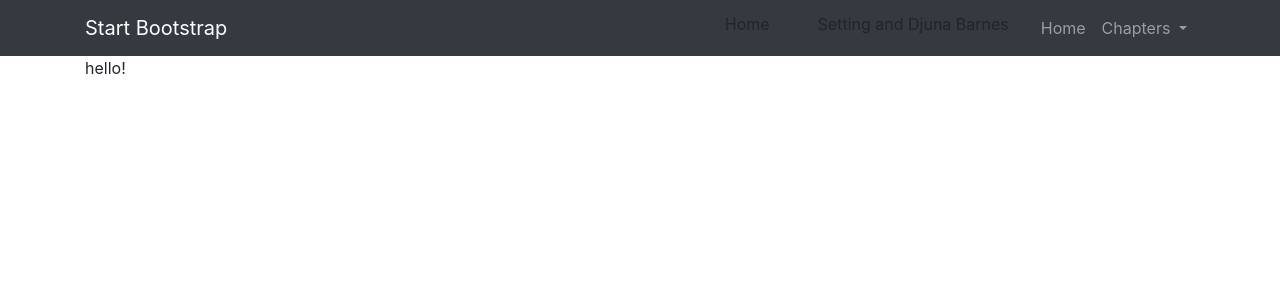
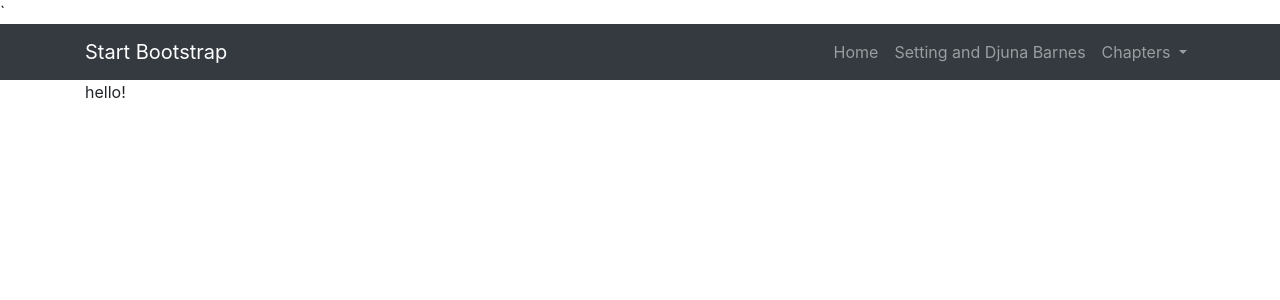
Before and after one commit to ns5ub/LadiesAlmanackGloss, a Jekyll site: the page built from index.md, in a window 1280 px wide. Shown: the top 300 px of the page. Built offline with Jekyll 4.4.1, drawn with Linux system fonts in a browser that asks for light colours; nearby versions of some CDN libraries; library files that are not in the unit come from our copies.

```diff
--- a/_layouts/template.html
+++ b/_layouts/template.html
@@ -10,6 +10,8 @@
 
   <title>Bare - Start Bootstrap Template</title>
 
+    <script src="https://cdnjs.cloudflare.com/ajax/libs/popper.js/1.11.0/umd/popper.min.js" integrity="sha384-b/U6ypiBEHpOf/4+1nzFpr53nxSS+GLCkfwBdFNTxtclqqenISfwAzpKaMNFNmj4" crossorigin="anonymous"></script>
+
     <!-- Latest compiled and minified CSS -->
     <link rel="stylesheet" href="https://maxcdn.bootstrapcdn.com/bootstrap/4.5.2/css/bootstrap.min.css">
 
@@ -20,7 +22,7 @@
     <script src="https://cdnjs.cloudflare.com/ajax/libs/popper.js/1.16.0/umd/popper.min.js"></script>
 
     <!-- Latest compiled JavaScript -->
-  <script src="https://maxcdn.bootstrapcdn.com/bootstrap/4.5.2/js/bootstrap.min.js"></script>
+    <script src="https://maxcdn.bootstrapcdn.com/bootstrap/4.5.2/js/bootstrap.min.js"></script>`
 
 </head>
 
@@ -36,11 +38,11 @@
       <div class="collapse navbar-collapse" id="navbarResponsive">
         <ul class="navbar-nav ml-auto">
             {% for page in site.pages %}
-                    <a class="dropdown-item" href="{{ page.filename }}">{{ page.title }}</a>
-            {% endfor %}
                 <li class="nav-item">
                     <a class="nav-link" href={{ page.filename }}>{{ page.title }}</a>
                 </li>
+            {% endfor %}
+
             <li class="nav-item dropdown">
               <a class="nav-link dropdown-toggle" href="#" id="navbarDropdown" role="button" data-toggle="dropdown" aria-haspopup="true" aria-expanded="false">
                 Chapters
```
Lines whose indentation alone changed are shown as unchanged.
